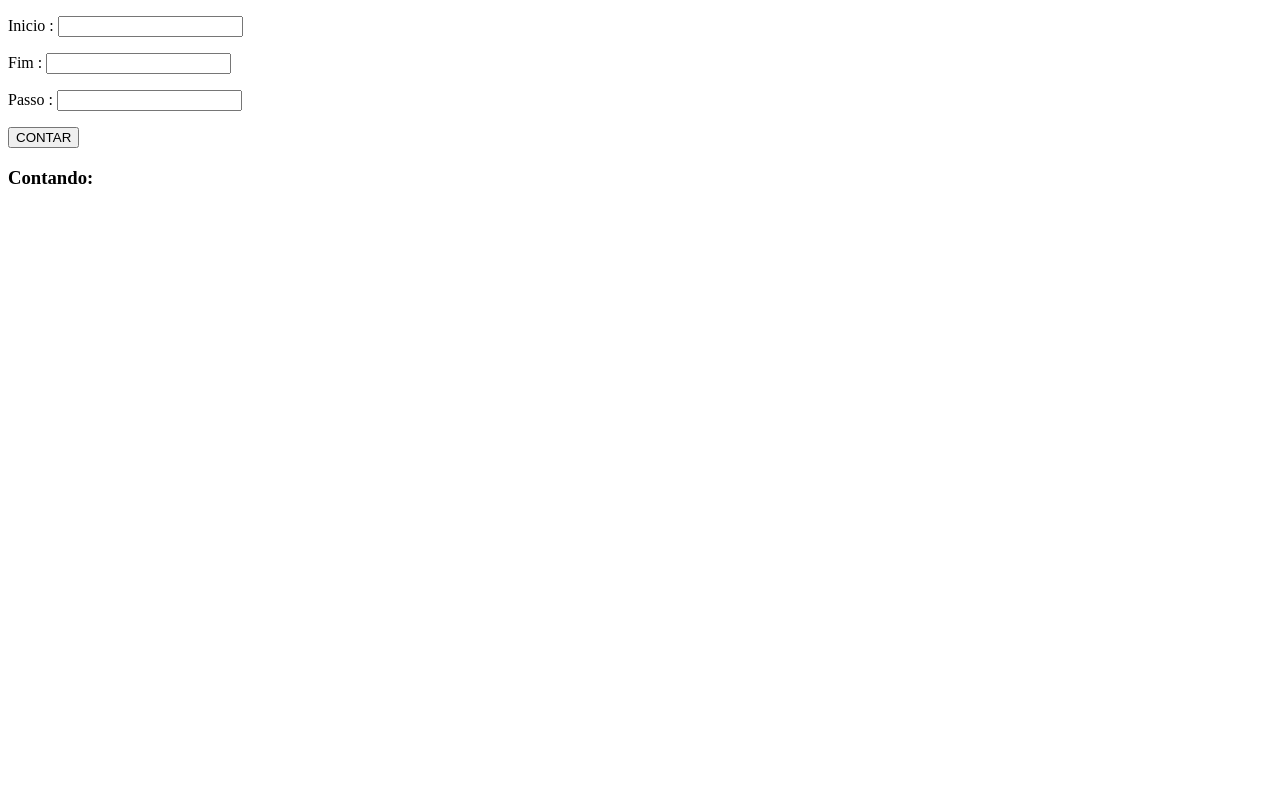
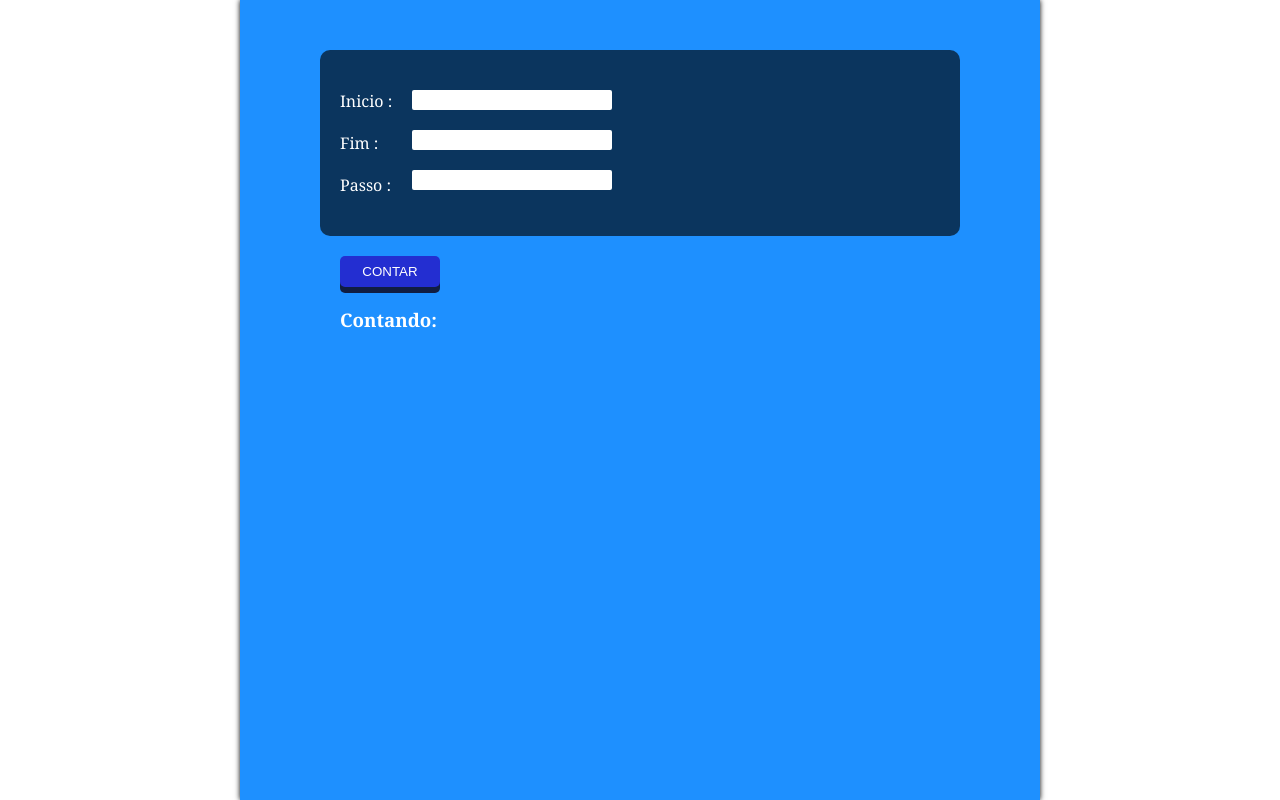
Before and after one commit to V-Pantoja/cev_javascript_basico, a plain HTML site: page modulo-E/exercicio-1/index.html in a window 1280 px wide. Both pictures are taken after a click on the button "CONTAR". Drawn offline with Linux system fonts and the light colour scheme.

Commit message:
modulo-E-pt2
Codigo da função do botao;
Estilizacao da pagina;
Animacao simples.

```diff
--- /dev/null
+++ b/modulo-E/exercicio-1/animacao1E.css
@@ -0,0 +1,7 @@
+@keyframes animate-shadow {
+   from {
+      box-shadow: 0px 0px 5px black;
+   } to {
+      box-shadow: 0px 0px 20px black;
+   }
+}
--- a/modulo-E/exercicio-1/ex1E.css
+++ b/modulo-E/exercicio-1/ex1E.css
@@ -0,0 +1,77 @@
+:root {
+    font-size: 62.5%;
+}
+
+* {
+    margin: 0;
+    padding: 0;
+    box-sizing: border-box;
+}
+
+body {
+    font-family: Georgia, serif;
+    font-size: 1.6rem;
+    color: white;
+}
+
+div#container {
+    background-color: dodgerblue;
+    margin: 0rem auto;
+    min-height: 100vh;
+    width: 80rem;
+    padding: 5rem 8rem;
+
+    box-shadow: 0px 0px 10px black;
+
+    animation-name: animate-shadow;
+    animation-duration: 2s;
+    animation-iteration-count: infinite;
+    animation-direction: alternate;
+}
+
+section.conteudo {
+    background-color: rgba(0, 0, 0, 0.63);
+    padding: 2rem 2rem;
+
+    display: flex;
+
+    border-radius: 1rem;
+}
+
+div p {
+    margin: 2rem 0;
+    display: flex;
+}
+
+div input {
+    margin: 2rem 2rem;
+    width: 20rem;
+    height: 2rem;
+    padding: 0.4rem;
+
+    display: flex;
+
+    border: none;
+    border-radius: 0.2rem;
+}
+
+/* - - - - - - - - - - - - - - - - - - - - - - - - - */
+button {
+    margin: 2rem 2rem;
+    width: 10rem;
+    padding: 0.8rem;
+
+    background-color: #232ED1;
+    color: white;
+
+    border: none;
+    border-radius: 0.5rem;
+    box-shadow: 0px 6px 0px #101D42;
+
+    cursor: pointer;
+}
+
+h3 {
+    margin-left: 2rem;
+}
+/* - - - - - - - - - - - - - - - - - - - - - - - - - */
--- a/modulo-E/exercicio-1/ex1E.js
+++ b/modulo-E/exercicio-1/ex1E.js
@@ -0,0 +1,43 @@
+function realizarCalculo() {
+    let inicioN = Number(document.getElementById('inicioN').value);
+    let fimN = Number(document.getElementById('fimN').value);
+    let passoN = Number(document.getElementById('passoN').value);
+
+    let painel = document.getElementById('painel'); // Tag section
+
+    // Validação do passoN
+    if (passoN === 0 || passoN === null || passoN === undefined) {
+        alert('Passo Invalido! Considerando passo = 1.');
+        if (inicioN < fimN) {
+            for (let i = inicioN; i <= fimN; i++) {
+                let p = document.createElement("strong");
+                p.textContent = `${i} `;
+                painel.appendChild(p);
+            }
+        } else if (inicioN > fimN) {
+            for (let i2 = inicioN; i2 >= fimN; i2--) {
+                let p = document.createElement("strong");
+                p.textContent = `${i2} `;
+                painel.appendChild(p);
+            }
+        }
+    } else {
+        // Incremento ou decremento (salto do numero em relação ao passoN)
+        if (inicioN < fimN) {
+            for (let i = inicioN; i <= fimN; i += passoN) {
+                let p = document.createElement("strong");
+                p.textContent = `${i} `;
+                painel.appendChild(p);
+            }
+        } else if (inicioN > fimN) {
+            for (let i2 = inicioN; i2 >= fimN; i2 -= passoN) {
+                let p = document.createElement("strong");
+                p.textContent = `${i2} `;
+                painel.appendChild(p);
+            }
+        }
+    }
+    // Quebra de linha
+    let br = document.createElement("br");
+    painel.appendChild(br);
+}
--- a/modulo-E/exercicio-1/index.html
+++ b/modulo-E/exercicio-1/index.html
@@ -6,21 +6,32 @@
    <meta name="viewport" content="width=device-width, initial-scale=1.0">
    <title>Exercicio 15</title>
 
+   <link rel="stylesheet" href="ex1E.css">
+   <link rel="stylesheet" href="animacao1E.css">
+
 </head>
 <body>
 
    <div id="container">
       <section class="conteudo">
-         <p> Inicio : <input type="number" id="inicioN" /></p>
-         <p> Fim : <input type="number" id="fimN" /></p>
-         <p> Passo : <input type="number" id="passoN" /></p>
+         <div>
+            <p> Inicio : </p>
+            <p> Fim : </p>
+            <p> Passo : </p>
+         </div>
+         <div>
+            <input type="number" id="inicioN" />
+            <input type="number" id="fimN" />
+            <input type="number" id="passoN" />
+         </div>
       </section>
 
-      <button>CONTAR</button>
+      <button id="contar" onclick="realizarCalculo()">CONTAR</button>
 
       <h3>Contando:</h3>
-      <section class="resultado"></section>
+      <section id="painel"></section>
    </div>
 
+   <script src="ex1E.js"></script>
 </body>
 </html>
```
Also changed, not shown: modulo-E/exercicio-2/index.html (added, +12 -0 lines), modulo-E/exercicio-2/ex2E.css (added), modulo-E/exercicio-2/ex2E.js (added).
